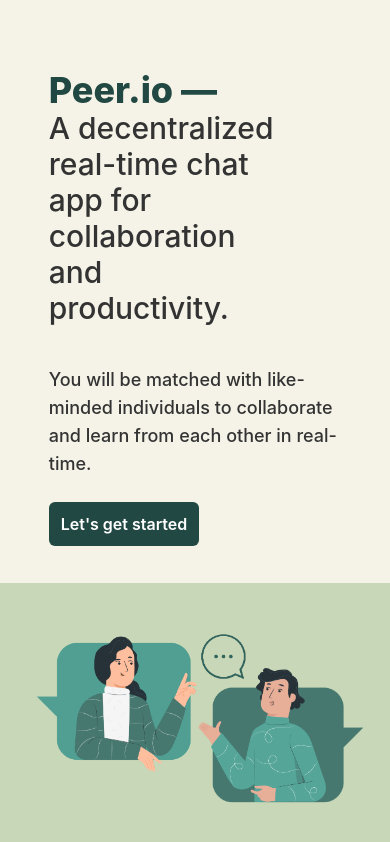
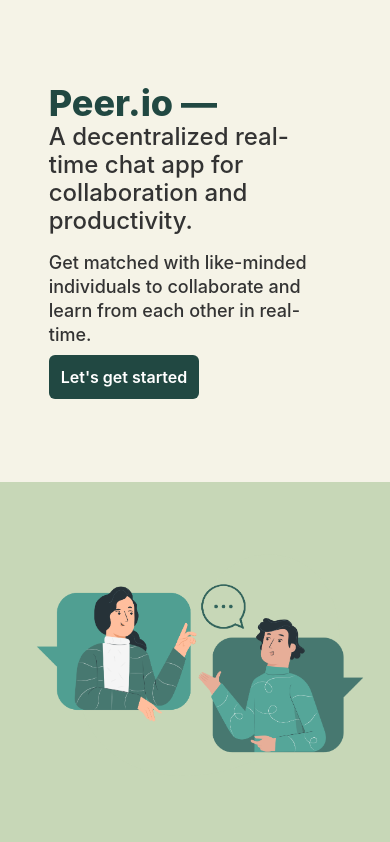
Before and after one commit to pjparties/peer-f, a React (Vite) app: page / in a window 390 px wide. Built offline with nearby package versions, Linux system fonts and the light colour scheme; no server answers.

Commit message:
feat: layout changes to home screen for responsiveness

```diff
--- a/src/pages/Home/index.tsx
+++ b/src/pages/Home/index.tsx
@@ -7,11 +7,11 @@
   return (
     <main className="Hero-container flex lg:flex-row flex-col h-screen w-full font-Inter">
       {/* left container */}
-      <div className="left-container h-full lg:w-1/2 bg-primary flex -mt-20 lg:mt-0 items-center justify-center">
-        <div className="text-container w-3/4 h-1/2 flex-col justify-center items-start lg:ml-24 mt-28 lg:mt-0 flex">
-          <h1 className="text-secondary text-4xl font-extrabold">Peer.io —</h1>
-          <p className="text-zinc text-3xl font-medium pr-16 pb-10">A decentralized real-time chat app for collaboration and productivity.</p>
-          <p className="text-zinc text-lg font-medium leading-7 pb-6">You will be matched with like-minded individuals to collaborate and learn from each other in real-time.</p>
+      <div className="left-container h-[70%] md:h-[60%] lg:h-full lg:w-1/2 bg-primary flex -mt-20 lg:mt-0 items-center justify-center">
+        <div className="text-container w-3/4 h-1/2 flex-col justify-center items-start lg:ml-24 mt-24 mb-4 lg:mt-0 flex">
+          <h1 className="text-secondary text-4xl md:text-5xl lg:text-6xl font-extrabold">Peer.io —</h1>
+          <p className="text-zinc text-2xl md:text-3xl font-medium pr-2 md:pr-16 pb-4 md:pb-5 lg:pb-10 leading-7">A decentralized real-time chat app for collaboration and productivity.</p>
+          <p className="text-zinc text-lg md:text-xl lg:text-2xl font-medium lg:font-light leading-6 md:leading-7 pb-2 md:pb-4 lg:pb-6">Get matched with like-minded individuals to collaborate and learn from each other in real-time.</p>
           <Link to="/preferences">
             <button title="Start Chatting" className="px-3 py-2 bg-secondary rounded-md justify-center items-center inline-flex text-white text-base font-semibold leading-7 hover:scale-105 transition-all duration-200 ease-in-out">
               Let&apos;s get started
@@ -20,7 +20,7 @@
         </div>
       </div>
       {/* right container */}
-      <div className="container min-w-full lg:min-w-0 lg:w-1/2 bg-homebg flex justify-center items-center">
+      <div className="container h-[45%] md:h-[55%] lg:h-full min-w-full lg:min-w-0 lg:w-1/2 bg-homebg flex justify-center items-center">
         <img src={HeroConvo} alt="Hero" className="lg:mr-8" />
       </div>
     </main>
```
